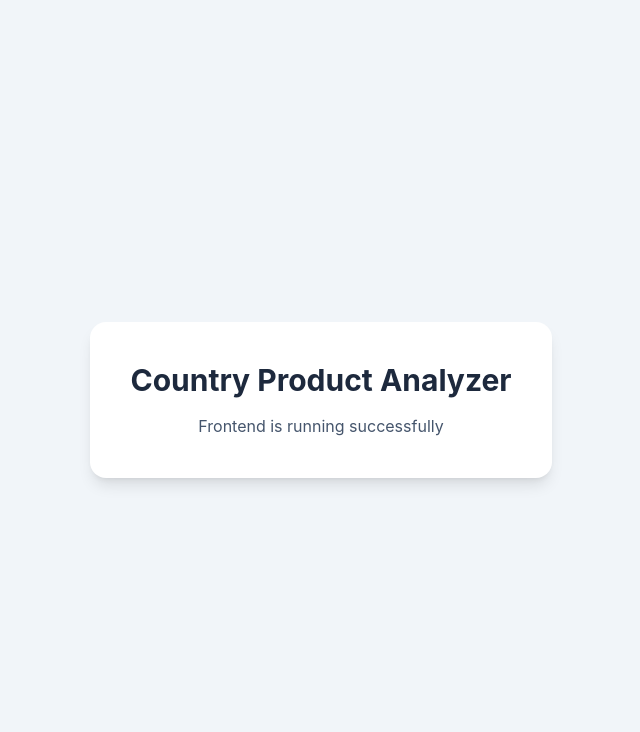
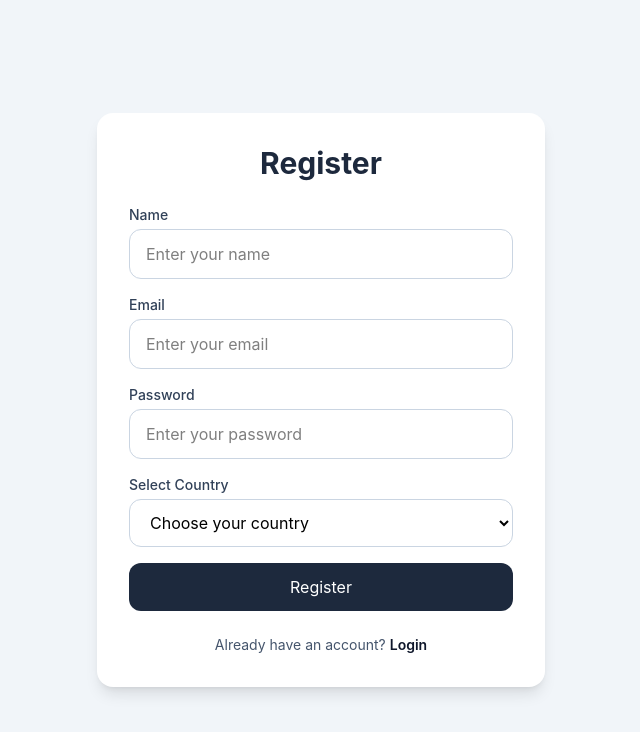
Before and after one commit to Nazmul-4/e_commerce, a React (Vite) app in the folder client/: page /register in a window 1280 px wide. Shown: the top 732 px of the page, without its empty margins (319-959 px from the left). Built offline with nearby package versions, Linux system fonts and the light colour scheme.

Commit message:
feat: setup frontend auth structure with routing, protected routes, API config and auth pages

```diff
--- a/client/package.json
+++ b/client/package.json
@@ -11,7 +11,7 @@
   },
   "dependencies": {
     "@tailwindcss/vite": "^4.2.2",
-    "axios": "^1.15.0",
+    "axios": "^1.15.1",
     "react": "^19.2.4",
     "react-dom": "^19.2.4",
     "react-router-dom": "^7.14.1",
--- a/client/src/App.jsx
+++ b/client/src/App.jsx
@@ -1,15 +1,29 @@
+import { BrowserRouter, Routes, Route, Navigate } from "react-router-dom";
+import LoginPage from "./pages/LoginPage";
+import RegisterPage from "./pages/RegisterPage";
+import DashboardPage from "./pages/DashboardPage";
+import ProtectedRoute from "./components/ProtectedRoute";
+
 function App() {
   return (
-    <div className="min-h-screen bg-slate-100 flex items-center justify-center">
-      <div className="bg-white shadow-lg rounded-2xl p-10 text-center">
-        <h1 className="text-3xl font-bold text-slate-800 mb-4">
-          Country Product Analyzer
-        </h1>
-        <p className="text-slate-600">
-          Frontend is running successfully
-        </p>
-      </div>
-    </div>
+    <BrowserRouter> {/*Set up the router for the application//Wrap the entire app in BrowserRouter to enable routing}*/}
+
+      <Routes>
+        <Route path="/" element={<Navigate to="/login" replace />} />
+
+        <Route path="/login" element={<LoginPage />} />
+        <Route path="/register" element={<RegisterPage />} />
+
+        <Route
+          path="/dashboard"
+          element={
+            <ProtectedRoute>
+              <DashboardPage />
+            </ProtectedRoute>
+          }
+        />
+      </Routes>
+    </BrowserRouter>
   );
 }
 
--- /dev/null
+++ b/client/src/components/ProtectedRoute.jsx
@@ -0,0 +1,13 @@
+import { Navigate } from "react-router-dom";
+
+function ProtectedRoute({ children }) {
+  const token = localStorage.getItem("token");//Read the saved token from localStorage after login
+
+  if (!token) {
+    return <Navigate to="/login" replace />;
+  }
+
+  return children;
+}
+
+export default ProtectedRoute;
--- /dev/null
+++ b/client/src/pages/DashboardPage.jsx
@@ -0,0 +1,16 @@
+function DashboardPage() {
+  return (
+    <div className="min-h-screen bg-slate-100 flex items-center justify-center">
+      <div className="bg-white shadow-lg rounded-2xl p-10 text-center max-w-lg w-full">
+        <h1 className="text-3xl font-bold text-slate-800 mb-4">
+          Dashboard
+        </h1>
+        <p className="text-slate-600">
+          Welcome to your country-based product dashboard.
+        </p>
+      </div>
+    </div>
+  );
+}
+
+export default DashboardPage;
--- /dev/null
+++ b/client/src/pages/LoginPage.jsx
@@ -0,0 +1,53 @@
+import { Link } from "react-router-dom";
+
+function LoginPage() {
+  return (
+    <div className="min-h-screen bg-slate-100 flex items-center justify-center px-4">
+      <div className="bg-white shadow-lg rounded-2xl p-8 w-full max-w-md">
+        <h1 className="text-3xl font-bold text-center text-slate-800 mb-6">
+          Login
+        </h1>
+
+        <form className="space-y-4">
+          <div>
+            <label className="block text-sm font-medium text-slate-700 mb-1">
+              Email
+            </label>
+            <input
+              type="email"
+              placeholder="Enter your email"
+              className="w-full border border-slate-300 rounded-xl px-4 py-3 outline-none focus:ring-2 focus:ring-slate-400"
+            />
+          </div>
+
+          <div>
+            <label className="block text-sm font-medium text-slate-700 mb-1">
+              Password
+            </label>
+            <input
+              type="password"
+              placeholder="Enter your password"
+              className="w-full border border-slate-300 rounded-xl px-4 py-3 outline-none focus:ring-2 focus:ring-slate-400"
+            />
+          </div>
+
+          <button
+            type="submit"
+            className="w-full bg-slate-800 text-white py-3 rounded-xl hover:bg-slate-900 transition"
+          >
+            Login
+          </button>
+        </form>
+
+        <p className="text-sm text-center text-slate-600 mt-6">
+          Don&apos;t have an account?{" "}
+          <Link to="/register" className="text-slate-900 font-semibold">
+            Register
+          </Link>
+        </p>
+      </div>
+    </div>
+  );
+}
+
+export default LoginPage;
--- /dev/null
+++ b/client/src/pages/RegisterPage.jsx
@@ -0,0 +1,76 @@
+import { Link } from "react-router-dom";
+
+function RegisterPage() {
+  return (
+    <div className="min-h-screen bg-slate-100 flex items-center justify-center px-4">
+      <div className="bg-white shadow-lg rounded-2xl p-8 w-full max-w-md">
+        <h1 className="text-3xl font-bold text-center text-slate-800 mb-6">
+          Register
+        </h1>
+
+        <form className="space-y-4">
+          <div>
+            <label className="block text-sm font-medium text-slate-700 mb-1">
+              Name
+            </label>
+            <input
+              type="text"
+              placeholder="Enter your name"
+              className="w-full border border-slate-300 rounded-xl px-4 py-3 outline-none focus:ring-2 focus:ring-slate-400"
+            />
+          </div>
+
+          <div>
+            <label className="block text-sm font-medium text-slate-700 mb-1">
+              Email
+            </label>
+            <input
+              type="email"
+              placeholder="Enter your email"
+              className="w-full border border-slate-300 rounded-xl px-4 py-3 outline-none focus:ring-2 focus:ring-slate-400"
+            />
+          </div>
+
+          <div>
+            <label className="block text-sm font-medium text-slate-700 mb-1">
+              Password
+            </label>
+            <input
+              type="password"
+              placeholder="Enter your password"
+              className="w-full border border-slate-300 rounded-xl px-4 py-3 outline-none focus:ring-2 focus:ring-slate-400"
+            />
+          </div>
+
+          <div>
+            <label className="block text-sm font-medium text-slate-700 mb-1">
+              Select Country
+            </label>
+            <select className="w-full border border-slate-300 rounded-xl px-4 py-3 outline-none focus:ring-2 focus:ring-slate-400">
+              <option value="">Choose your country</option>
+              <option value="BD">Bangladesh</option>
+              <option value="IN">India</option>
+              <option value="CN">China</option>
+            </select>
+          </div>
+
+          <button
+            type="submit"
+            className="w-full bg-slate-800 text-white py-3 rounded-xl hover:bg-slate-900 transition"
+          >
+            Register
+          </button>
+        </form>
+
+        <p className="text-sm text-center text-slate-600 mt-6">
+          Already have an account?{" "}
+          <Link to="/login" className="text-slate-900 font-semibold">
+            Login
+          </Link>
+        </p>
+      </div>
+    </div>
+  );
+}
+
+export default RegisterPage;
--- /dev/null
+++ b/client/src/services/api.js
@@ -0,0 +1,7 @@
+import axios from "axios";
+
+const api = axios.create({
+  baseURL: "http://localhost:5000/api",
+});
+
+export default api;
```
Also changed, not shown: 1 other file (tests, documents, lock files or other folders).
